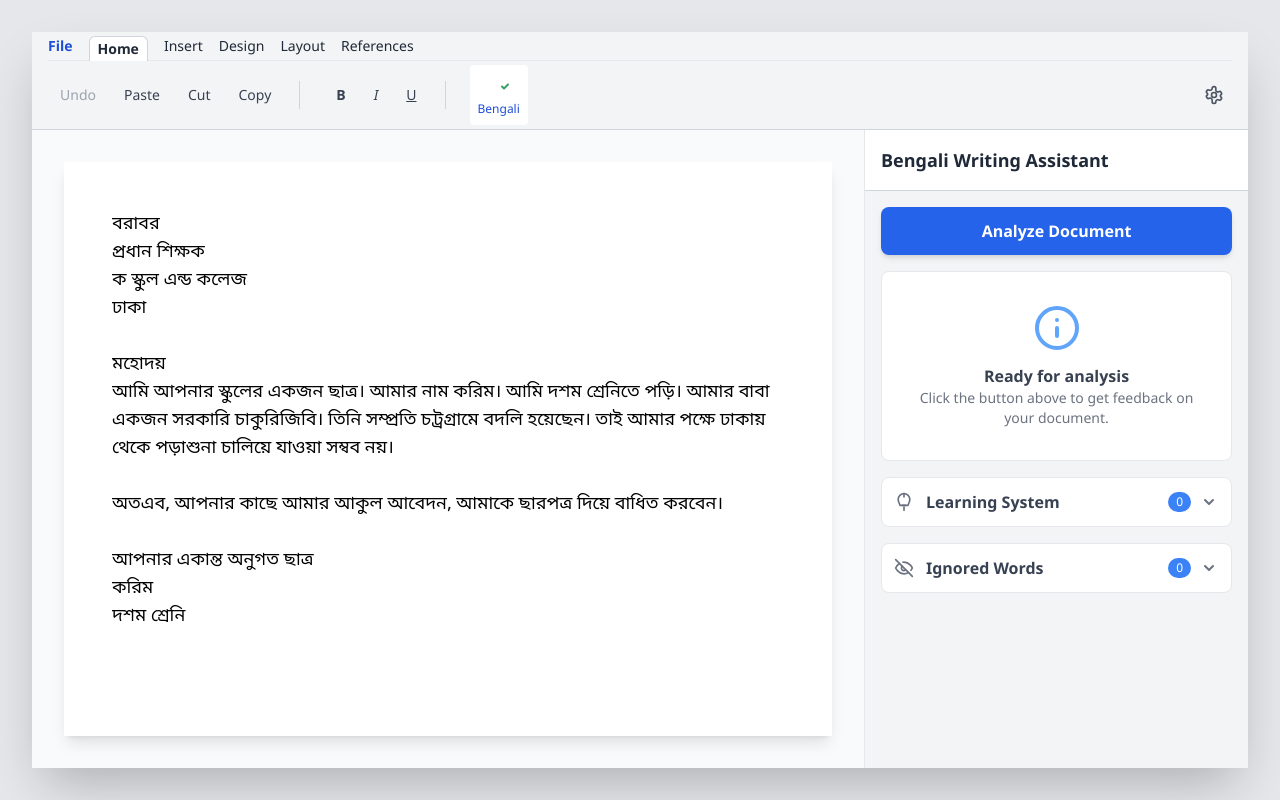
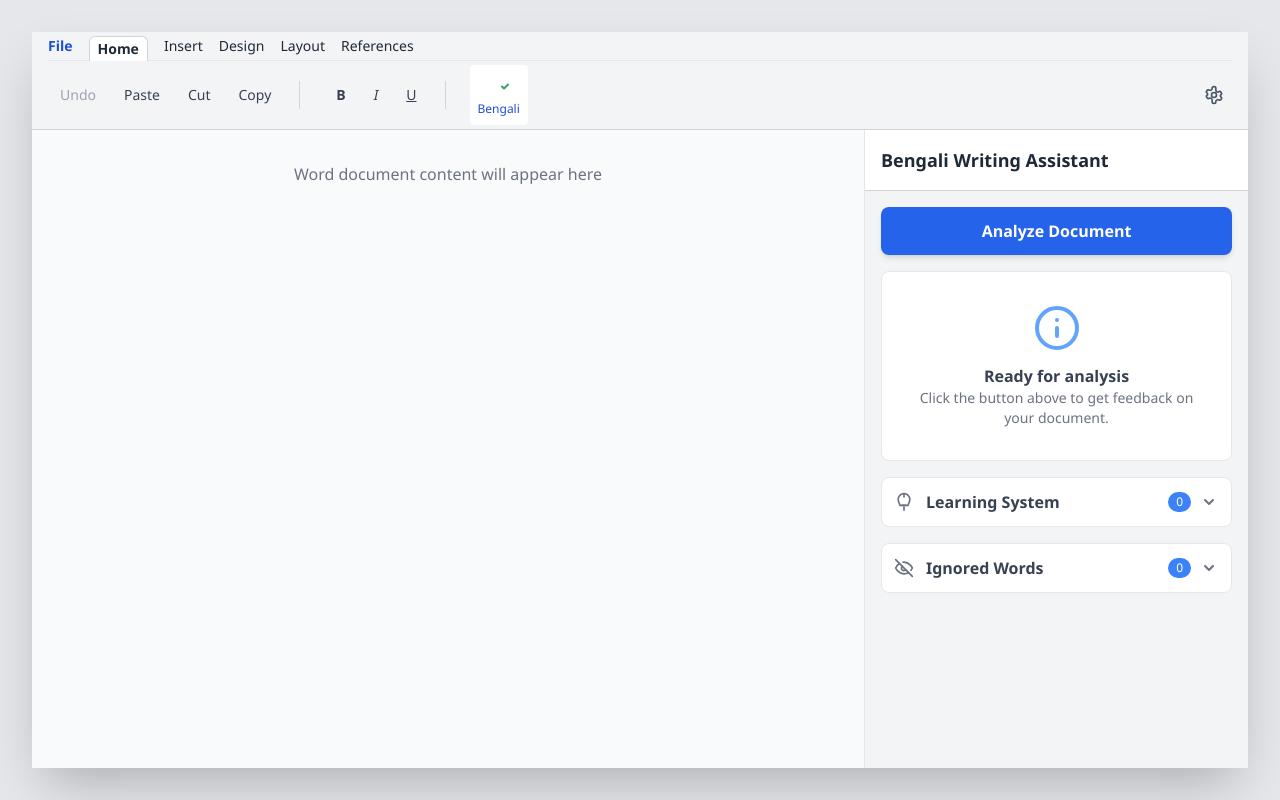
Before and after one commit to youngsunson/bengaliaddin, a React (Vite) app: page / in a window 1280 px wide. Built offline with nearby package versions, Linux system fonts and the light colour scheme; a web font is replaced by a local one.

Commit message:
Update App.tsx

```diff
--- a/App.tsx
+++ b/App.tsx
@@ -1,15 +1,13 @@
 // App.tsx
 import React, { useState, useCallback, useMemo, useEffect } from 'react';
-import { WordDocument } from './components/WordDocument';
 import { AddonPane } from './components/AddonPane';
 import { Ribbon } from './components/Ribbon';
 import { SettingsPanel } from './components/SettingsPanel';
 import type { SpellError, SuggestionPopupState, AIResponse, SpellCheckOptions } from './types';
-import { INITIAL_DOCUMENT_TEXT } from './constants';
 import { GoogleGenAI, Type } from "@google/genai";
 import { learningSystem } from './learning';
+import { getWordDocumentText, highlightSpellingErrorsInWord, replaceWordInWord } from './WordIntegration';
 
-// ✅ UPDATED: System instruction in Bengali
 const SYSTEM_INSTRUCTION = `আপনি একজন বাংলা লেখার সহকারী। একটি বাংলা নথির সম্পূর্ণ বিশ্লেষণ করুন এবং নিম্নলিখিত বিষয়গুলি প্রদান করুন:
 1. **বানান এবং ব্যাকরণ সংশোধন**, এবং
 2. **কাঠামো ও ফরম্যাটিং উন্নতি পরামর্শ**।
@@ -162,12 +160,12 @@ interface HistoryState {
 type Theme = 'light' | 'dark';
 
 const App: React.FC = () => {
-  const [documentText, setDocumentText] = useState<string>(INITIAL_DOCUMENT_TEXT);
+  const [documentText, setDocumentText] = useState<string>("");
   const [errors, setErrors] = useState<SpellError[]>([]);
   const [popup, setPopup] = useState<SuggestionPopupState | null>(null);
   const [ignoredWords, setIgnoredWords] = useState<string[]>([
     ...learningSystem.userPreferences.ignoreWords
-  ]); // ✅ FIXED: Removed default ignored test words
+  ]);
   const [activeErrorId, setActiveErrorId] = useState<string | null>(null);
   const [history, setHistory] = useState<HistoryState[]>([]);
   const [isChecking, setIsChecking] = useState(false);
@@ -203,13 +201,17 @@ const App: React.FC = () => {
     setPopup(null);
 
     try {
+      // Get the current document text from Word
+      const wordText = await getWordDocumentText();
+      setDocumentText(wordText);
+
       const ai = new GoogleGenAI({ apiKey: import.meta.env.VITE_GEMINI_API_KEY });
 
       // ✅ UPDATED: Comprehensive prompt in Bengali
       const comprehensivePrompt = `
       অনুগ্রহ করে এই বাংলা নথিটি সম্পূর্ণভাবে বিশ্লেষণ করুন:
 
-      "${documentText}"
+      "${wordText}"
 
       নিম্নলিখিত বিষয়গুলি সরবরাহ করুন:
       1. বানান এবং ব্যাকরণ সংশোধন
@@ -237,58 +239,53 @@ const App: React.FC = () => {
       const resultJson = JSON.parse(rawText) as AIResponse;
       setAnalysisResult(resultJson);
 
-      const generatedErrors = generateErrorsFromAI(documentText, resultJson.spelling_corrections);
+      const generatedErrors = generateErrorsFromAI(wordText, resultJson.spelling_corrections);
       let finalErrors = generatedErrors;
 
       if (generatedErrors.length === 0) {
-        finalErrors = performSpellCheck(documentText, spellCheckOptions);
+        finalErrors = performSpellCheck(wordText, spellCheckOptions);
       }
 
       setErrors(finalErrors);
+
+      // Highlight errors in Word document
+      await highlightSpellingErrorsInWord(finalErrors);
     } catch (error) {
       console.error("Error calling Gemini API:", error);
+      // Fallback: use stored corrections and phonetic matching
       const localErrors = performSpellCheck(documentText, spellCheckOptions);
       setErrors(localErrors);
     } finally {
       setIsChecking(false);
     }
-  }, [documentText, spellCheckOptions]);
+  }, [spellCheckOptions]);
 
-  const handleTextChange = useCallback((newText: string) => {
-    setHistory(prev => [...prev, { documentText, ignoredWords }]);
-    setDocumentText(newText);
-    const localErrors = performSpellCheck(newText, spellCheckOptions);
-    setErrors(localErrors);
-    if (popup) setPopup(null);
-  }, [popup, documentText, ignoredWords, spellCheckOptions]);
-
-  const updateIgnoredWords = useCallback((updater: (prev: string[]) => string[]) => {
-    setHistory(prev => [...prev, { documentText, ignoredWords }]);
-    setIgnoredWords(updater);
-  }, [documentText, ignoredWords]);
-
-  const handleAcceptSuggestion = useCallback((errorId: string, suggestion: string) => {
+  const handleAcceptSuggestion = useCallback(async (errorId: string, suggestion: string) => {
     const errorToFix = errors.find(e => e.id === errorId);
     if (!errorToFix) return;
 
+    // Learn from this correction
     learningSystem.learnFromCorrection(errorToFix, 'accept');
-    const newText = documentText.replace(
-      new RegExp(`(?<![\\u0980-\\u09FF])${errorToFix.incorrectWord}(?![\\u0980-\\u09FF])`, 'g'),
-      suggestion
-    );
-    handleTextChange(newText);
+
+    // Replace the word in the Word document
+    await replaceWordInWord(errorToFix.incorrectWord, suggestion);
+
+    // Update our local state
     setPopup(null);
     setActiveErrorId(null);
-  }, [documentText, errors, handleTextChange]);
+  }, [errors]);
 
   const handleDismissError = useCallback((errorId: string) => {
     const errorToDismiss = errors.find(e => e.id === errorId);
     if (!errorToDismiss) return;
+
+    // Learn from this dismissal
     learningSystem.learnFromCorrection(errorToDismiss, 'ignore');
-    updateIgnoredWords(prev => [...new Set([...prev, errorToDismiss.incorrectWord])]);
+
+    // Update our local state
     setPopup(null);
     setActiveErrorId(null);
-  }, [errors, updateIgnoredWords]);
+  }, [errors]);
 
   const handleUndo = useCallback(() => {
     if (history.length === 0) return;
@@ -307,17 +304,12 @@ const App: React.FC = () => {
       <div className="w-full max-w-7xl bg-white dark:bg-gray-900 shadow-2xl rounded-lg flex flex-col h-[calc(100vh-4rem)]">
         <Ribbon onUndo={handleUndo} canUndo={history.length > 0} onSettingsClick={() => setIsSettingsOpen(true)} />
         <div className="flex-grow flex flex-col md:flex-row overflow-hidden">
+          {/* Main content area - this will be replaced by Word's document */}
           <main className="flex-grow p-4 md:p-8 overflow-y-auto bg-gray-50 dark:bg-gray-900/50">
-            <WordDocument
-              text={documentText}
-              onTextChange={handleTextChange}
-              errors={activeErrors}
-              onWordClick={setPopup}
-              popup={popup}
-              onAcceptSuggestion={handleAcceptSuggestion}
-              onDismissError={handleDismissError}
-              activeErrorId={activeErrorId}
-            />
+            {/* This area will be empty as we're using Word's native document */}
+            <div className="text-center text-gray-500 mt-8">
+              <p>Word document content will appear here</p>
+            </div>
           </main>
           <aside className="w-full md:w-80 lg:w-96 bg-gray-100 dark:bg-gray-800 border-l border-gray-200 dark:border-gray-700 flex-shrink-0">
             <AddonPane
@@ -329,7 +321,7 @@ const App: React.FC = () => {
               analysisResult={analysisResult}
               onRunAnalysis={handleRunAnalysis}
               ignoredWords={ignoredWords}
-              onIgnoredWordsChange={updateIgnoredWords}
+              onIgnoredWordsChange={(updater) => setIgnoredWords(updater)}
             />
           </aside>
         </div>
```
